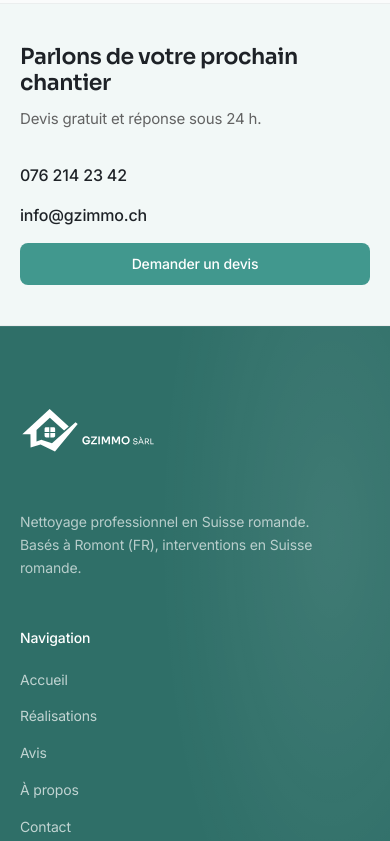
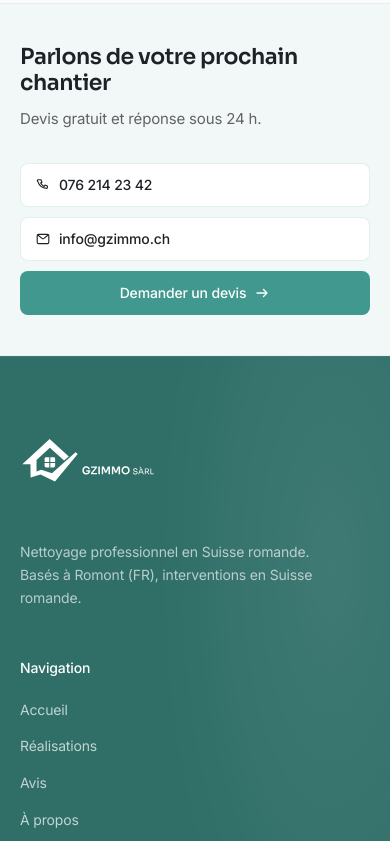
Before and after one commit to sopdibran-collab/sopdibran-collab.github.io-gzimmo, a Next.js app: page / in a window 390 px wide. Shown: the part 4306-5147 px from the top of the page. Built offline with nearby package versions, Linux system fonts and the light colour scheme; no server answers.

Commit message:
Refine contact actions and service-page hierarchy.

```diff
--- a/components/content/ContactCta.tsx
+++ b/components/content/ContactCta.tsx
@@ -1,6 +1,7 @@
 import { company } from "@/data/company";
 import { formatPhoneHref, cn } from "@/lib/utils";
 import { Button } from "@/components/ui/Button";
+import { ArrowRightIcon, MailIcon, PhoneIcon } from "@/components/ui/ContactIcons";
 import { FadeIn } from "@/components/ui/FadeIn";
 
 type ContactCtaProps = {
@@ -18,8 +19,8 @@ export function ContactCta({ className }: ContactCtaProps) {
         className,
       )}
     >
-      <FadeIn className="mx-auto flex w-full max-w-[1200px] min-w-0 flex-col gap-8 px-container py-10 md:flex-row md:items-center md:justify-between md:gap-10 md:py-12">
-        <div className="min-w-0 max-w-xl">
+      <FadeIn className="mx-auto flex w-full max-w-[1200px] min-w-0 flex-col gap-8 px-container py-10 lg:flex-row lg:items-center lg:justify-between lg:gap-6 lg:py-12">
+        <div className="min-w-0 max-w-[25rem]">
           <h2 className="font-display text-display-sm text-foreground md:text-display-md">
             Parlons de votre prochain chantier
           </h2>
@@ -28,21 +29,33 @@ export function ContactCta({ className }: ContactCtaProps) {
           </p>
         </div>
 
-        <div className="flex min-w-0 flex-col gap-4 sm:flex-row sm:flex-wrap sm:items-center sm:gap-x-6 sm:gap-y-3">
-          <a
+        <div className="flex min-w-0 flex-col gap-2.5 sm:flex-row sm:flex-wrap sm:items-center lg:max-w-[31rem] lg:justify-end">
+          <Button
             href={callHref}
-            className="text-base font-medium text-foreground transition-colors duration-200 hover:text-accent"
+            external
+            variant="secondary"
+            aria-label={`Appeler le ${company.phoneDisplay}`}
+            className="h-11 w-full justify-start border-accent/15 bg-background px-3.5 text-sm shadow-none hover:border-accent/40 hover:bg-background hover:text-accent-hover sm:h-10 sm:w-auto"
           >
+            <PhoneIcon className="size-4 shrink-0" />
             {company.phoneDisplay}
-          </a>
-          <a
+          </Button>
+          <Button
             href={`mailto:${company.email}`}
-            className="break-all text-base font-medium text-foreground transition-colors duration-200 hover:text-accent"
+            external
+            variant="secondary"
+            aria-label={`Écrire à ${company.email}`}
+            className="h-11 w-full justify-start border-accent/15 bg-background px-3.5 text-sm shadow-none hover:border-accent/40 hover:bg-background hover:text-accent-hover sm:h-10 sm:w-auto"
           >
+            <MailIcon className="size-4 shrink-0" />
             {company.email}
-          </a>
-          <Button href="/contact" className="w-full shadow-none sm:ml-2 sm:w-auto">
+          </Button>
+          <Button
+            href="/contact"
+            className="h-11 w-full px-4 shadow-none sm:h-10 sm:w-auto"
+          >
             Demander un devis
+            <ArrowRightIcon className="size-4 shrink-0" />
           </Button>
         </div>
       </FadeIn>
--- a/components/layout/Header.tsx
+++ b/components/layout/Header.tsx
@@ -5,24 +5,11 @@ import { mainNav } from "@/data/navigation";
 import { company } from "@/data/company";
 import { formatPhoneHref } from "@/lib/utils";
 import { Button } from "@/components/ui/Button";
+import { ArrowRightIcon, PhoneIcon } from "@/components/ui/ContactIcons";
 import { Logo } from "@/components/ui/Logo";
 import { HeaderNavLink } from "@/components/layout/HeaderNavLink";
 import { MobileNav } from "@/components/layout/MobileNav";
 import { cn } from "@/lib/utils";
-
-function PhoneIcon() {
-  return (
-    <svg aria-hidden="true" viewBox="0 0 20 20" fill="none" className="size-[18px]">
-      <path
-        d="M5.5 3.5h2l1.2 3-1.6 1.1a9.5 9.5 0 0 0 4.3 4.3L12.5 10l3 1.2v2a1 1 0 0 1-1 1A12.5 12.5 0 0 1 3.5 5.5a1 1 0 0 1 1-2Z"
-        stroke="currentColor"
-        strokeWidth="1.4"
-        strokeLinecap="round"
-        strokeLinejoin="round"
-      />
-    </svg>
-  );
-}
 
 export function Header() {
   const callHref = formatPhoneHref(company.phone);
@@ -44,15 +31,15 @@ export function Header() {
           : "border-border/60 bg-[#ffffff]/85 backdrop-blur-[2px]",
       )}
     >
-      <div className="mx-auto flex h-16 max-w-[1200px] min-w-0 items-center gap-3 px-container sm:gap-6 lg:h-[4.5rem]">
+      <div className="mx-auto flex h-16 max-w-[1200px] min-w-0 items-center gap-3 px-container sm:gap-6 lg:h-[4.5rem] lg:gap-3 xl:gap-6">
         {/* Logo */}
         <div className="min-w-0 shrink">
-          <Logo priority />
+          <Logo priority className="lg:w-[220px] xl:w-[270px] 2xl:w-[300px]" />
         </div>
 
         {/* Navigation — centrée sur desktop */}
         <nav
-          className="hidden min-w-0 flex-1 items-center justify-center gap-5 lg:flex xl:gap-6"
+          className="hidden min-w-0 flex-1 items-center justify-center gap-3 lg:flex xl:gap-5"
           aria-label="Navigation principale"
         >
           {mainNav.map((item) => (
@@ -60,16 +47,24 @@ export function Header() {
           ))}
         </nav>
 
-        {/* CTA desktop — retenu, confiance suisse */}
-        <div className="hidden shrink-0 items-center gap-5 lg:flex">
-          <a
+        {/* CTA desktop — actions identifiables, une seule priorité visuelle */}
+        <div className="hidden shrink-0 items-center gap-2 lg:flex">
+          <Button
             href={callHref}
-            className="text-sm font-medium text-muted transition-colors duration-200 hover:text-accent"
+            external
+            variant="secondary"
+            aria-label={`Appeler le ${company.phoneDisplay}`}
+            className="h-10 whitespace-nowrap border-border/90 bg-white px-3 text-[13px] text-foreground shadow-none hover:border-accent/35 hover:bg-accent-muted/45 hover:text-accent-hover"
           >
+            <PhoneIcon className="size-4 shrink-0" />
             {company.phoneDisplay}
-          </a>
-          <Button href="/contact" variant="ghost" className="px-0 font-medium text-accent hover:text-accent-hover">
+          </Button>
+          <Button
+            href="/contact"
+            className="h-10 whitespace-nowrap px-4 shadow-none"
+          >
             Devis gratuit
+            <ArrowRightIcon className="size-4 shrink-0" />
           </Button>
         </div>
 
--- a/components/seo/ServiceLandingPage.tsx
+++ b/components/seo/ServiceLandingPage.tsx
@@ -87,17 +87,27 @@ export function ServiceLandingPage({ landing }: ServiceLandingPageProps) {
           <p className="max-w-3xl text-muted leading-relaxed">{landing.intro}</p>
         </FadeIn>
 
-        <ContentCard className="mt-12">
-          <h2 className="font-display text-display-sm text-foreground">À qui s&apos;adresse ce service ?</h2>
-          <ul className="mt-8 divide-y divide-border/80">
+        <section className="mt-12 border-y border-border/80 py-8 md:py-10">
+          <div className="grid gap-8 lg:grid-cols-[17rem_minmax(0,1fr)] lg:gap-12">
+            <div>
+              <span className="mb-5 block h-px w-10 bg-accent" aria-hidden="true" />
+              <h2 className="font-display text-display-sm text-foreground">
+                À qui s&apos;adresse ce service ?
+              </h2>
+            </div>
+            <ul className="divide-y divide-border/80 border-t border-border/80 lg:border-t-0">
               {landing.forWho.map((item) => (
-              <li key={item.profile} className="grid gap-2 py-5 first:pt-0 last:pb-0 sm:grid-cols-[10rem_1fr] sm:gap-8">
+                <li
+                  key={item.profile}
+                  className="grid gap-2 py-5 last:pb-0 sm:grid-cols-[10rem_1fr] sm:gap-8 lg:first:pt-0"
+                >
                   <span className="text-sm font-medium text-foreground">{item.profile}</span>
                   <span className="text-sm text-muted leading-relaxed">{item.situation}</span>
                 </li>
               ))}
             </ul>
-        </ContentCard>
+          </div>
+        </section>
 
         {landing.guarantee ? (
           <ContentCard className="mt-8 border-accent/20 bg-accent-muted/30">
--- /dev/null
+++ b/components/ui/ContactIcons.tsx
@@ -0,0 +1,54 @@
+type ContactIconProps = {
+  className?: string;
+};
+
+export function PhoneIcon({ className = "size-[18px]" }: ContactIconProps) {
+  return (
+    <svg aria-hidden="true" viewBox="0 0 20 20" fill="none" className={className}>
+      <path
+        d="M5.5 3.5h2l1.2 3-1.6 1.1a9.5 9.5 0 0 0 4.3 4.3L12.5 10l3 1.2v2a1 1 0 0 1-1 1A12.5 12.5 0 0 1 3.5 5.5a1 1 0 0 1 1-2Z"
+        stroke="currentColor"
+        strokeWidth="1.4"
+        strokeLinecap="round"
+        strokeLinejoin="round"
+      />
+    </svg>
+  );
+}
+
+export function MailIcon({ className = "size-[18px]" }: ContactIconProps) {
+  return (
+    <svg aria-hidden="true" viewBox="0 0 20 20" fill="none" className={className}>
+      <rect
+        x="2.75"
+        y="4.25"
+        width="14.5"
+        height="11.5"
+        rx="1.75"
+        stroke="currentColor"
+        strokeWidth="1.4"
+      />
+      <path
+        d="m3.5 5 5.27 4.22a2 2 0 0 0 2.46 0L16.5 5"
+        stroke="currentColor"
+        strokeWidth="1.4"
+        strokeLinecap="round"
+        strokeLinejoin="round"
+      />
+    </svg>
+  );
+}
+
+export function ArrowRightIcon({ className = "size-4" }: ContactIconProps) {
+  return (
+    <svg aria-hidden="true" viewBox="0 0 16 16" fill="none" className={className}>
+      <path
+        d="M3 8h10M9.5 4.5 13 8l-3.5 3.5"
+        stroke="currentColor"
+        strokeWidth="1.4"
+        strokeLinecap="round"
+        strokeLinejoin="round"
+      />
+    </svg>
+  );
+}
```
Lines whose indentation alone changed are shown as unchanged.
